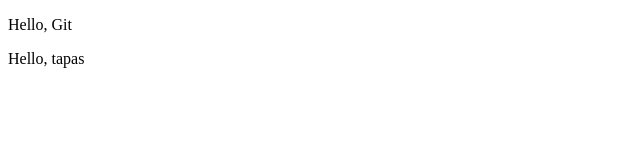
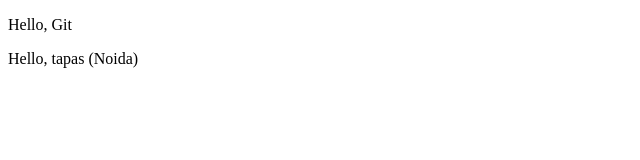
Before and after one commit to deytapas/LocalRepo, a plain HTML site: page index.html in a window 1280 px wide. Shown: the full height of the page, 0-640 px from the left. Drawn offline with Linux system fonts and the light colour scheme.

Commit message:
updated code

```diff
--- a/index.html
+++ b/index.html
@@ -7,6 +7,6 @@
 </head>
 <body>
     <p>Hello, Git</p>
-    <p>Hello, tapas</p>
+    <p>Hello, tapas (Noida)</p>
 </body>
 </html>
```
